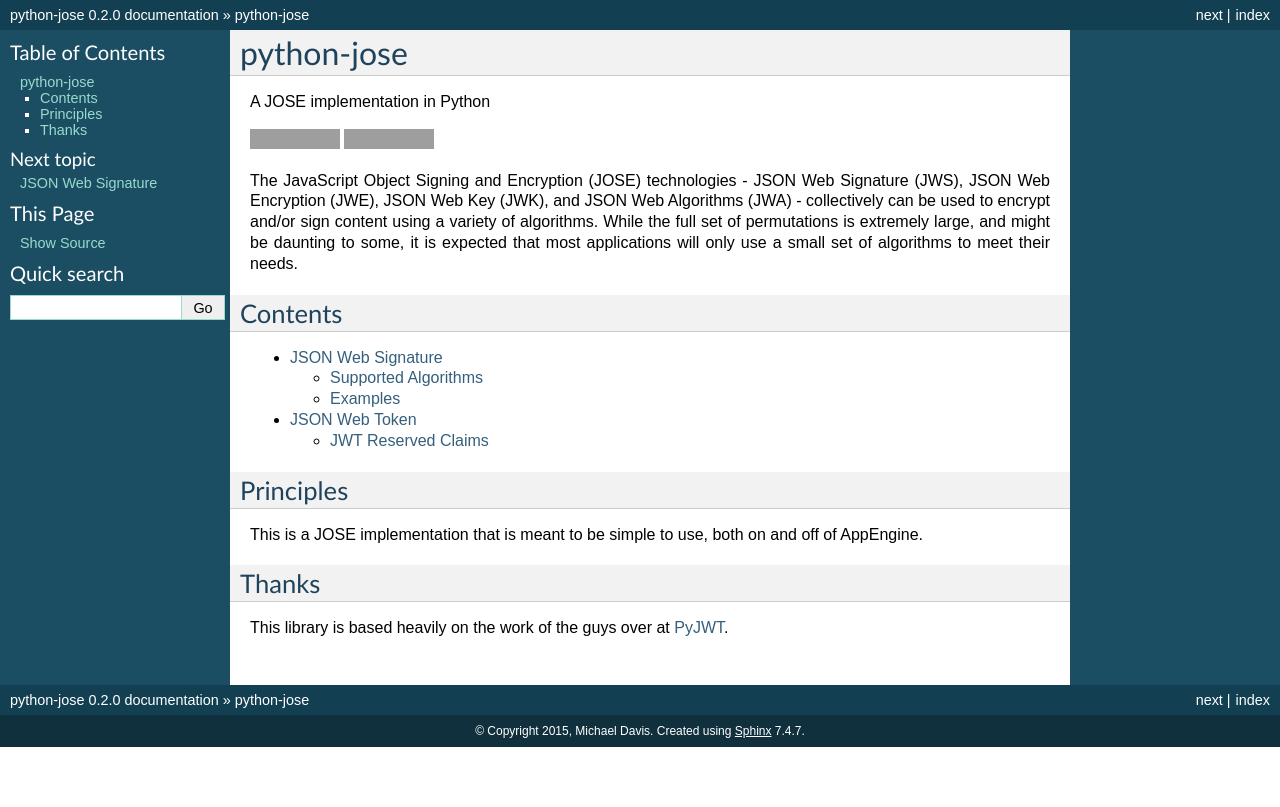
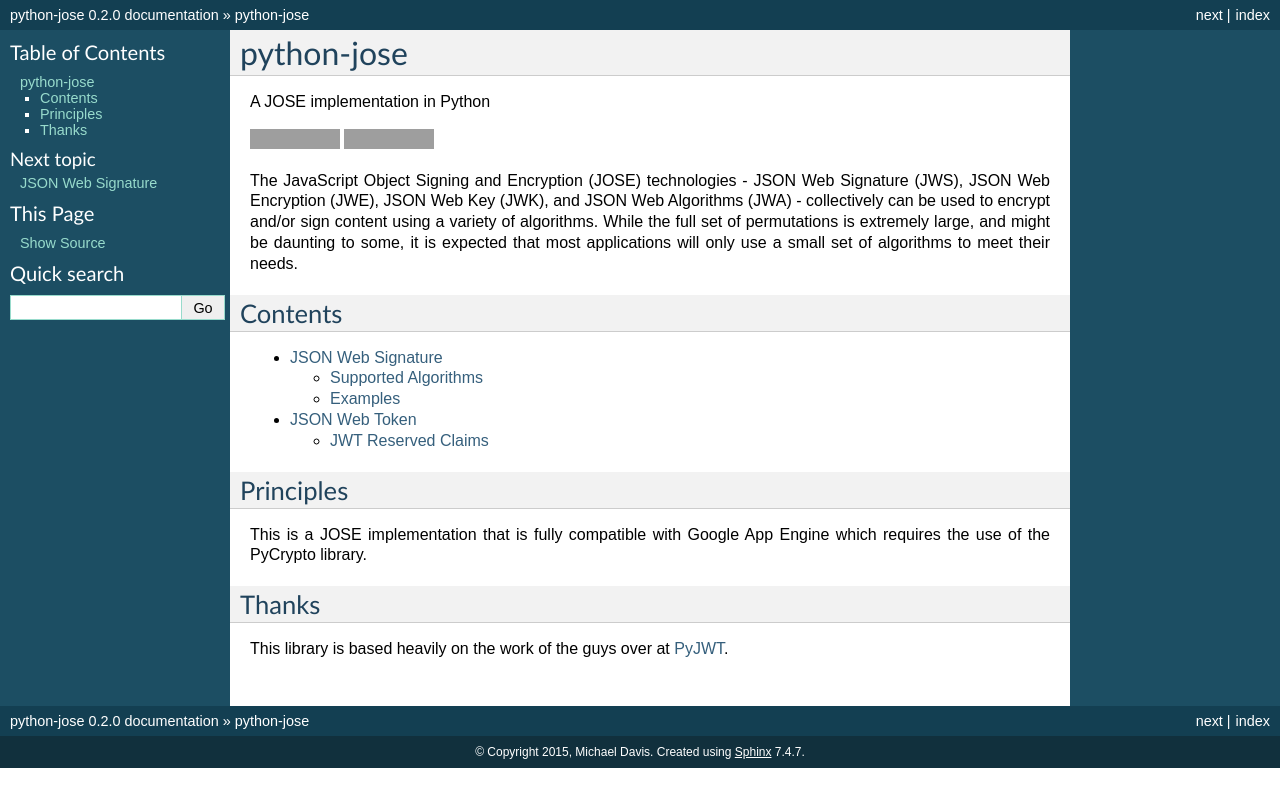
Before and after one commit to mpdavis/python-jose, a Sphinx documentation site: the page built from docs/index.rst, in a window 1280 px wide. Shown: the top 807 px of the page. Built offline with Sphinx 7.4.7, drawn with Linux system fonts in a browser that asks for light colours; grey boxes are pictures that could not be loaded.

Commit message:
Update docs

```diff
--- a/docs/index.rst
+++ b/docs/index.rst
@@ -31,8 +31,8 @@
 Principles
 ----------
 
-This is a JOSE implementation that is meant to be simple to use, both on
-and off of AppEngine.
+This is a JOSE implementation that is fully compatible with Google App Engine
+which requires the use of the PyCrypto library.
 
 Thanks
 ------
```
